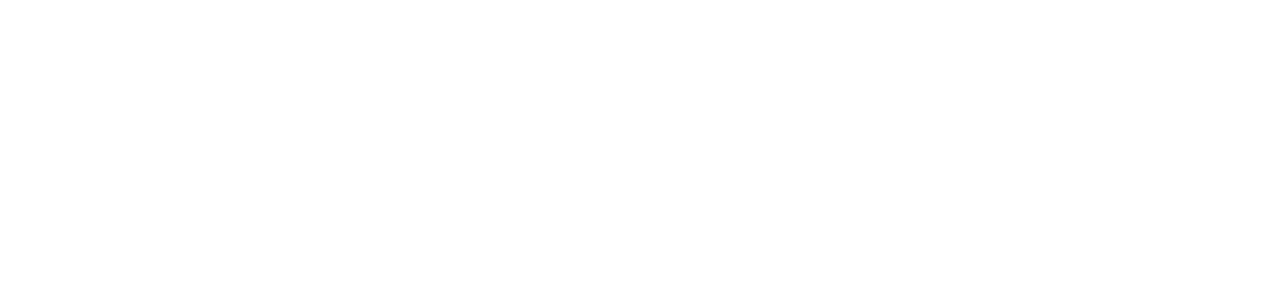
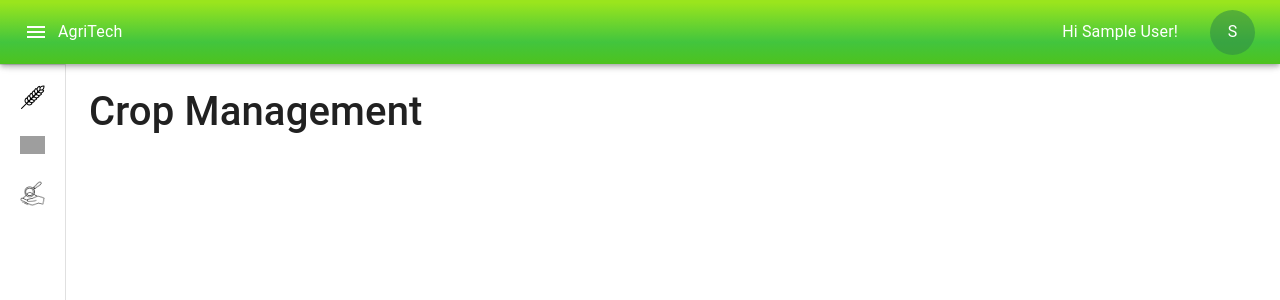
Before and after one commit to GuhanGK/AgriProduct, a React (Create React App) app: page /crop-management in a window 1280 px wide. Before the commit this address had no page. Shown: the top 300 px of the page. Built offline with nearby package versions, Linux system fonts and the light colour scheme; sample sign-in values are in the browser's storage; grey boxes are pictures that could not be loaded.

Commit message:
main
the navigation issues is fixed

```diff
--- a/src/App.js
+++ b/src/App.js
@@ -11,6 +11,7 @@ import "bootstrap/dist/js/bootstrap.bundle.min.js";
 import { Login } from "./Components/Pages/Login";
 import { SignUp } from "./Components/Pages/SignUp";
 import { SoilTesting } from "./Components/Pages/SoilTesting";
+import CropManagement from "./Components/Pages/CropManagement";
 
 export const isOnlineContext = React.createContext();
 
@@ -35,8 +36,9 @@ function App() {
               <Route path="/register" element={<SignUp />} />
               <Route element={<ProtectedRoute />}>
                 <Route path="/" element={<Layout />}>
-                  <Route path="/soiltesting" element={<SoilTesting/>} />
                   <Route path="/" element={<Dashboard />} />
+                  <Route path="/soil-testing" element={<SoilTesting/>} />
+                  <Route path="/crop-management" element={<CropManagement />} />
                 </Route>
               </Route>
             </Route>
--- /dev/null
+++ b/src/Components/Pages/CropManagement/Style.js
@@ -0,0 +1,7 @@
+import Styled from 'styled-components';
+
+const CropStyle = Styled.div`
+
+`;
+
+export default CropStyle;
--- /dev/null
+++ b/src/Components/Pages/CropManagement/index.js
@@ -0,0 +1,17 @@
+import React from "react";
+import CropStyle from "./Style";
+import { Row } from "react-bootstrap";
+
+const CropManagement = () => {
+    return(
+        <>
+            <CropStyle>
+                <Row>
+                    <h1 className="content_title">Crop Management</h1>
+                </Row>
+            </CropStyle>
+        </>
+    )
+}
+
+export default CropManagement;
--- a/src/Components/Pages/Layout/main/index.js
+++ b/src/Components/Pages/Layout/main/index.js
@@ -1,6 +1,6 @@
 import React, { useEffect, useState } from "react";
 import LayoutStyle from "./style";
-import { Outlet, useNavigate } from "react-router-dom";
+import { Link, Outlet, useNavigate } from "react-router-dom";
 import Footer from "../../Footer";
 import Box from '@mui/material/Box';
 import CssBaseline from '@mui/material/CssBaseline';
@@ -44,17 +44,6 @@ const Layout = () => {
     const navigate = useNavigate();
 
     const isLoggedIn = localStorage.getItem("isLoggedIn");
-    console.log("Login ~ isLoggedIn---->", isLoggedIn)
-
-
-    useEffect(()=>{
-      if(isLoggedIn){
-        navigate("/");
-      }
-      else{
-        navigate("/login");
-      }
-    },[isLoggedIn]);
 
     const handleDrawerClose = () => {
         setMobileOpen(false);
@@ -95,9 +84,21 @@ const Layout = () => {
     }
 
     const menuItems = [
-        { text: 'Crop Management', icon: <img src={CropImg} alt="Crop Management" width={25}/> },
-        { text: 'Pest detection', icon: <img src={PestImg} alt="Crop Management" width={25}/> },
-        { text: 'Soil testing', icon: <img src={SoilImg} alt="Crop Management" width={25}/> },
+        {
+            text: 'Crop Management',
+            icon: <img src={CropImg} alt="Crop Management" width={25}/>,
+            menuto: "/crop-management",
+        },
+        {
+            text: 'Pest detection',
+            icon: <img src={PestImg} alt="Crop Management" width={25}/>,
+            menuto: "/pest-detection",
+        },
+        {
+            text: 'Soil testing',
+            icon: <img src={SoilImg} alt="Crop Management" width={25}/>,
+            menuto: "/soil-testing",
+        },
     ];
     let data = localStorage.getItem('userData');
     let user;
@@ -146,8 +147,6 @@ const Layout = () => {
                                                     {user?.name[0]}
                                                 </div>
                                             </Popover>
-
-
                                     </div>
                                 </Navbar>
                             </Row>
@@ -174,6 +173,8 @@ const Layout = () => {
                         {menuItems.map((item, index) => (
                             <ListItem key={index} disablePadding sx={{ display: 'block' }}>
                                 <ListItemButton
+                                    component={Link}
+                                    to={item.menuto}
                                     sx={{
                                         minHeight: 48,
                                         justifyContent: mobileOpen ? 'initial' : 'center',
```
